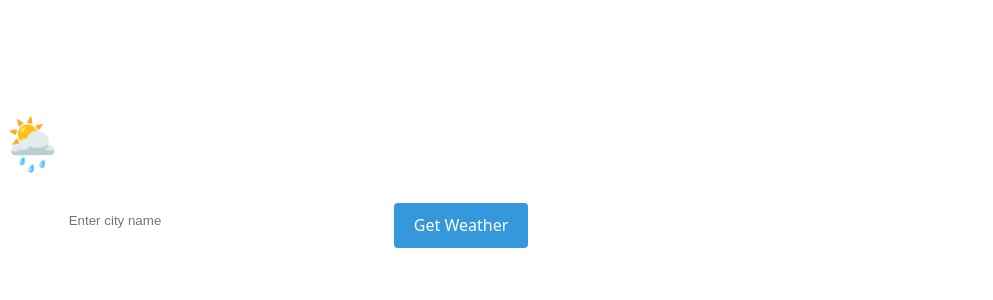
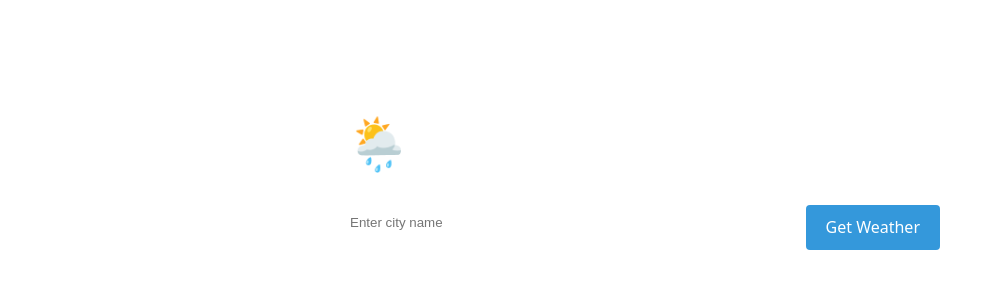
Before and after one commit to declanmerry/weather-dashboard-frontend, a React app: page / in a window 1280 px wide. Shown: the top 300 px of the page, without its empty margins (0-993 px from the left). Built offline with nearby package versions, Linux system fonts and the light colour scheme; the HTML template or start-up script is replaced by a standard one.

Commit message:
making particles more visible maybe

```diff
--- a/src/App.jsx
+++ b/src/App.jsx
@@ -72,40 +72,32 @@ const getWeatherType = (description) => {
   };
 
   return (
-<div
+    <div style={{ position: "relative", height: "100vh", width: "100vw", overflow: "hidden" }}>
+      {/* Particles background (behind everything) */}
+      <Particles
+        id="tsparticles"
+        options={particleOptions}
         style={{
-    position: "relative",
-    height: "100vh",
-    overflow: "hidden",
-    display: "flex",
-    flexDirection: "column",
-    alignItems: "center",
-    justifyContent: "flex-start",
-    paddingTop: "5rem", // space from top
-    textAlign: "center",
-    color: "#fff",
+          position: "fixed",
+          top: 0,
+          left: 0,
           width: "100%",
-
+          height: "100%",
+          zIndex: 0, // stays behind content
         }}
->
-  {/* Particles in the background */}
-      <Particles id="tsparticles" options={particleOptions} />
+      />
 
       {/* Foreground content */}
       <div
         style={{
-          position: "absolute",
-          top: "10%",
-          width: "100%",
+          position: "relative",
+          zIndex: 10,
           textAlign: "center",
-          color: "#000",
-          padding: "2rem",
-          zIndex: 10,
-          opacity: 0.5,
+          color: "#fff",
+          paddingTop: "5rem",
         }}
-      ></div>
-  <h1 style={{ marginBottom: "2rem" }}>🌦️ Weather Dashboard</h1>
-
+      >
+        <h1>🌦️ Weather Dashboard</h1>
         <div
           style={{
             display: "flex",
@@ -113,7 +105,7 @@ return (
             flexWrap: "wrap",
             width: "80%",
             maxWidth: 600,
-      marginBottom: "2rem",
+            margin: "2rem auto",
           }}
         >
           <input
@@ -143,7 +135,7 @@ return (
           >
             Get Weather
           </button>
-
+        </div>
 
         {error && <p style={{ color: "red" }}>{error}</p>}
 
@@ -151,7 +143,6 @@ return (
           <div style={{ marginTop: 20 }}>
             <h2>Weather for {weather.city}</h2>
 
-          {/* Open Meteo Data */}
             {weather.open_meteo && (
               <div style={{ border: "1px solid #ccc", borderRadius: 8, padding: 10, marginBottom: 10 }}>
                 <h3>Open-Meteo</h3>
@@ -160,7 +151,6 @@ return (
               </div>
             )}
 
-          {/* OpenWeatherMap Data */}
             {weather.open_weather && (
               <div style={{ border: "1px solid #ccc", borderRadius: 8, padding: 10 }}>
                 <h3>OpenWeatherMap</h3>
```
Lines whose indentation alone changed are shown as unchanged.
